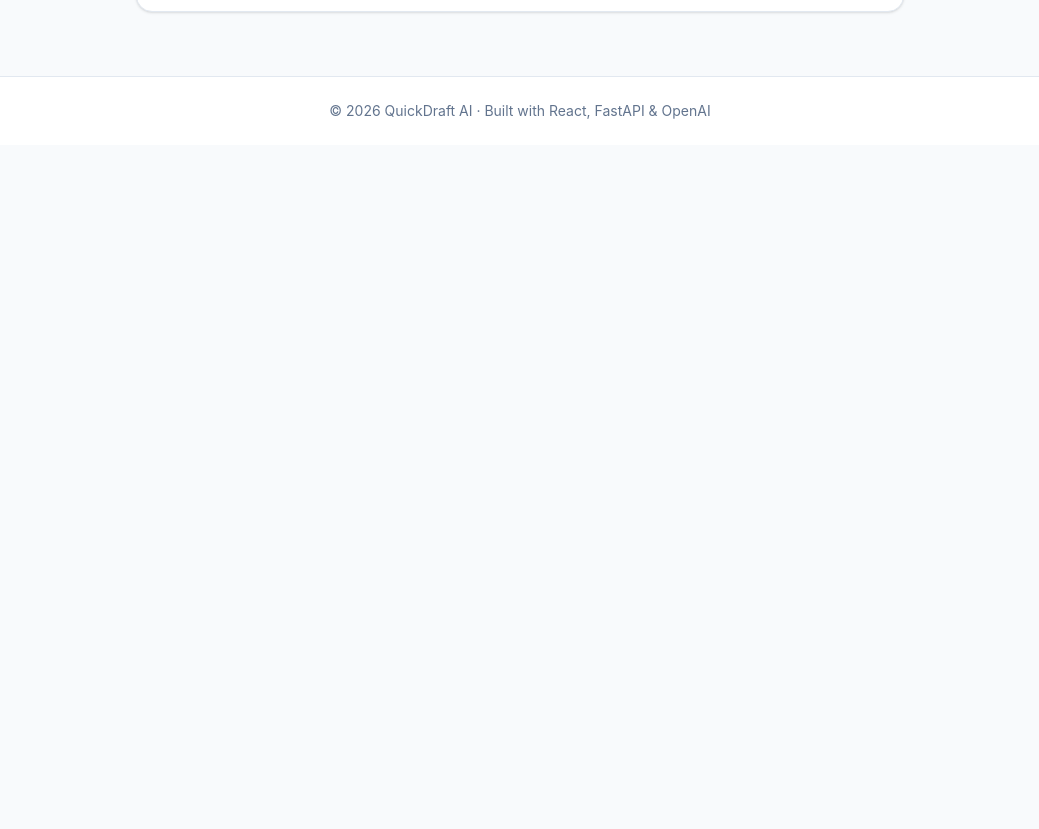
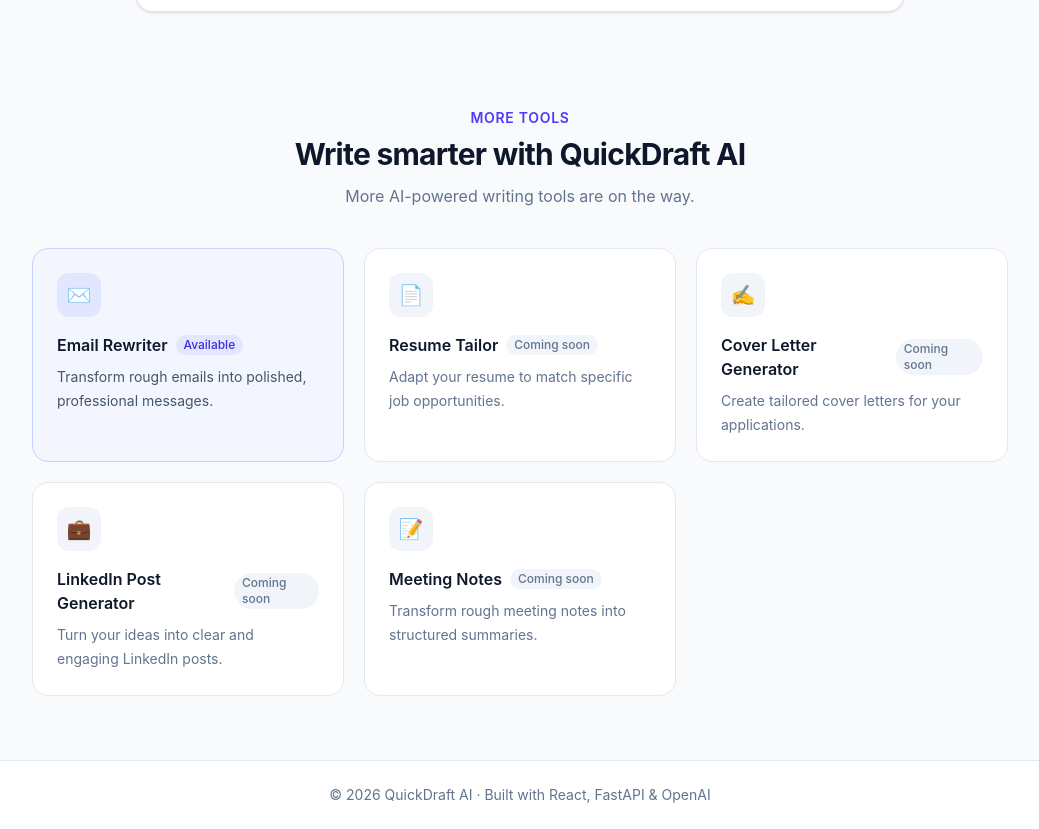
Before and after one commit to jass587/quickdraft-ai, a React app in the folder frontend/: page / in a window 1280 px wide. Shown: the part 1234-2063 px from the top of the page, without its empty margins (120-1159 px from the left). Before the commit the page ends 1379 px from the top, so only its background shows below. Built offline with nearby package versions, Linux system fonts and the light colour scheme; the HTML template or start-up script is replaced by a standard one.

Commit message:
feat(frontend): add writing tools feature cards

```diff
--- a/frontend/src/components/home/ComingSoonCard.jsx
+++ b/frontend/src/components/home/ComingSoonCard.jsx
@@ -1,5 +1,21 @@
-const ComingSoonCard = () => {
-  return <div>ComingSoonCard</div>;
-};
+function ComingSoonCard({ icon, title, description }) {
+  return (
+    <article className="rounded-2xl border border-slate-200 bg-white p-6">
+      <div className="mb-4 flex h-11 w-11 items-center justify-center rounded-xl bg-slate-100 text-xl">
+        {icon}
+      </div>
+
+      <div className="mb-2 flex items-center gap-2">
+        <h3 className="font-semibold text-slate-900">{title}</h3>
+
+        <span className="rounded-full bg-slate-100 px-2 py-0.5 text-xs font-medium text-slate-500">
+          Coming soon
+        </span>
+      </div>
+
+      <p className="text-sm leading-6 text-slate-500">{description}</p>
+    </article>
+  );
+}
 
 export default ComingSoonCard;
--- a/frontend/src/components/home/FeatureCard.jsx
+++ b/frontend/src/components/home/FeatureCard.jsx
@@ -1,5 +1,21 @@
-const FeatureCard = () => {
-  return <div>FeatureCard</div>;
-};
+function FeatureCard({ icon, title, description }) {
+  return (
+    <article className="rounded-2xl border border-indigo-200 bg-indigo-50/50 p-6">
+      <div className="mb-4 flex h-11 w-11 items-center justify-center rounded-xl bg-indigo-100 text-xl">
+        {icon}
+      </div>
+
+      <div className="mb-2 flex items-center gap-2">
+        <h3 className="font-semibold text-slate-900">{title}</h3>
+
+        <span className="rounded-full bg-indigo-100 px-2 py-0.5 text-xs font-medium text-indigo-700">
+          Available
+        </span>
+      </div>
+
+      <p className="text-sm leading-6 text-slate-600">{description}</p>
+    </article>
+  );
+}
 
 export default FeatureCard;
--- a/frontend/src/pages/Home.jsx
+++ b/frontend/src/pages/Home.jsx
@@ -2,6 +2,8 @@
 import Hero from '../components/layout/Hero';
 import EmailForm from '../components/email/EmailForm';
 import Footer from '../components/layout/Footer';
+import FeatureCard from '../components/home/FeatureCard';
+import ComingSoonCard from '../components/home/ComingSoonCard';
 
 function Home() {
   return (
@@ -14,6 +16,53 @@
 
           <div className="mt-10">
             <EmailForm />
+            <section className="mx-auto mt-24 max-w-5xl">
+              <div className="mb-10 text-center">
+                <p className="text-sm font-semibold uppercase tracking-wider text-indigo-600">
+                  More tools
+                </p>
+
+                <h2 className="mt-2 text-3xl font-bold tracking-tight text-slate-900">
+                  Write smarter with QuickDraft AI
+                </h2>
+
+                <p className="mx-auto mt-3 max-w-2xl text-slate-500">
+                  More AI-powered writing tools are on the way.
+                </p>
+              </div>
+
+              <div className="grid gap-5 sm:grid-cols-2 lg:grid-cols-3">
+                <FeatureCard
+                  icon="✉️"
+                  title="Email Rewriter"
+                  description="Transform rough emails into polished, professional messages."
+                />
+
+                <ComingSoonCard
+                  icon="📄"
+                  title="Resume Tailor"
+                  description="Adapt your resume to match specific job opportunities."
+                />
+
+                <ComingSoonCard
+                  icon="✍️"
+                  title="Cover Letter Generator"
+                  description="Create tailored cover letters for your applications."
+                />
+
+                <ComingSoonCard
+                  icon="💼"
+                  title="LinkedIn Post Generator"
+                  description="Turn your ideas into clear and engaging LinkedIn posts."
+                />
+
+                <ComingSoonCard
+                  icon="📝"
+                  title="Meeting Notes"
+                  description="Transform rough meeting notes into structured summaries."
+                />
+              </div>
+            </section>
           </div>
         </div>
       </main>
```
